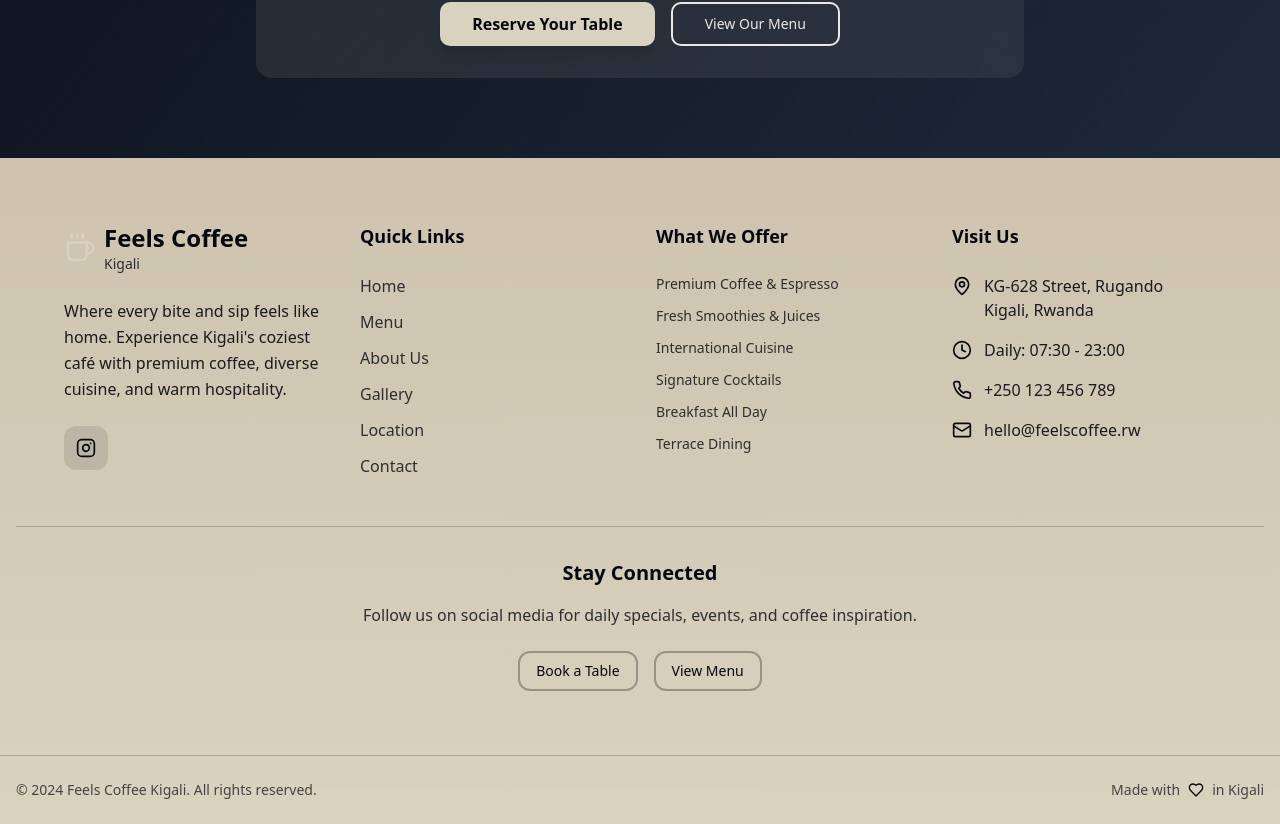
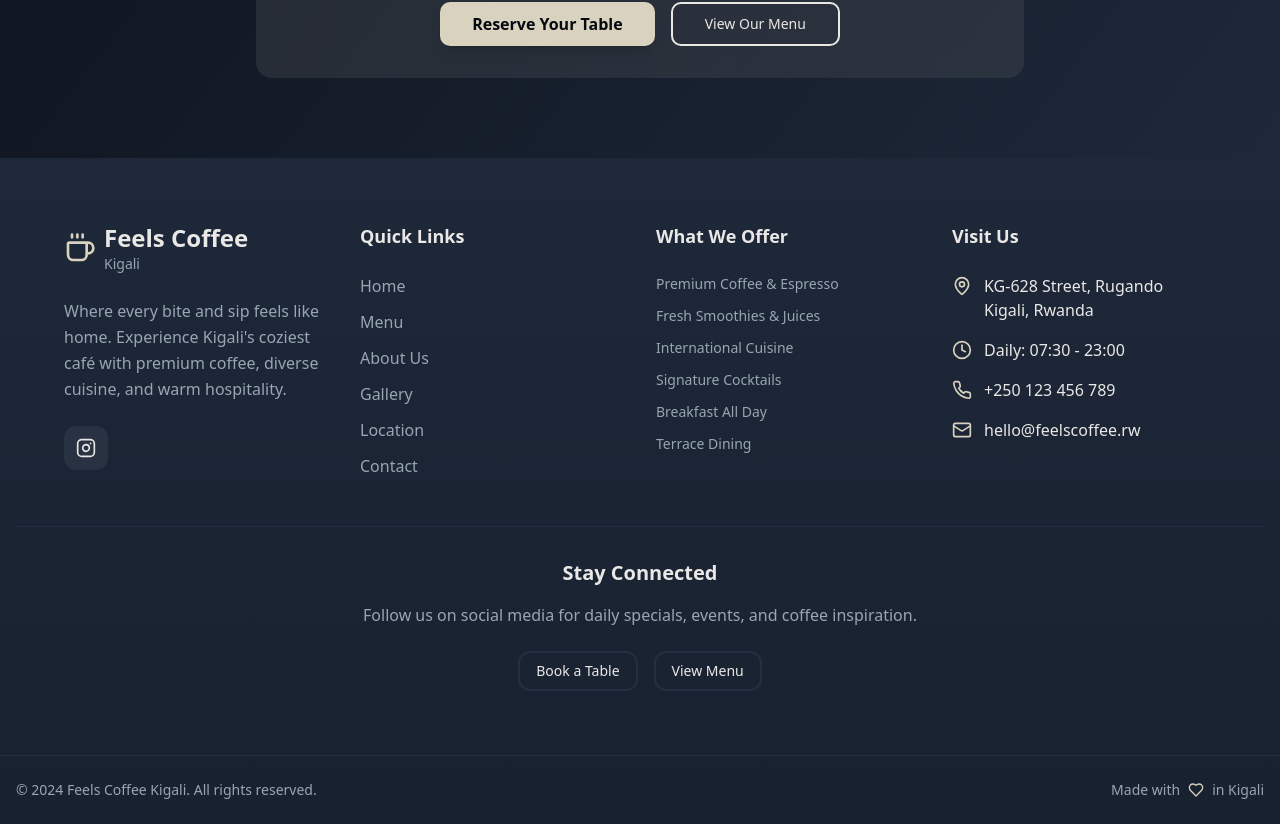
Before and after one commit to uzz-ptl7/Cafe-Template, a React (Vite) app: page / in a window 1280 px wide. Shown: the part 9081-9905 px from the top of the page. Built offline with nearby package versions, Linux system fonts and the light colour scheme.

Commit message:
Fix footer and button hover effects
Update footer background to dark, and add color hover effects to all buttons.

```diff
--- a/src/components/Footer.tsx
+++ b/src/components/Footer.tsx
@@ -25,7 +25,7 @@ const Footer = ({ setActiveSection }: FooterProps) => {
   ];
 
   return (
-    <footer className="bg-gradient-to-b from-coffee/90 to-coffee text-primary-foreground" style={{ backgroundColor: 'hsl(24 60% 25%)' }}>
+    <footer className="bg-gradient-to-b from-secondary to-muted text-foreground">
       {/* Main Footer Content */}
       <div className="container mx-auto px-4 py-16 text-center">
         <div className="grid lg:grid-cols-4 md:grid-cols-2 gap-8 max-w-6xl mx-auto">
@@ -35,10 +35,10 @@ const Footer = ({ setActiveSection }: FooterProps) => {
               <Coffee className="h-8 w-8 text-coffee" />
               <div>
                 <h3 className="text-2xl font-bold">Feels Coffee</h3>
-                <p className="text-sm text-primary-foreground/80">Kigali</p>
+                <p className="text-sm text-muted-foreground">Kigali</p>
               </div>
             </div>
-            <p className="text-primary-foreground/90 mb-6 leading-relaxed">
+            <p className="text-muted-foreground mb-6 leading-relaxed">
               Where every bite and sip feels like home. Experience Kigali's coziest café
               with premium coffee, diverse cuisine, and warm hospitality.
             </p>
@@ -47,7 +47,7 @@ const Footer = ({ setActiveSection }: FooterProps) => {
                 href="https://instagram.com/feels_coffeexstudio"
                 target="_blank"
                 rel="noopener noreferrer"
-                className="bg-primary-foreground/10 hover:bg-primary-foreground/20 p-3 rounded-lg transition-colors"
+                className="bg-muted-foreground/10 hover:bg-coffee/20 p-3 rounded-lg transition-colors"
               >
                 <Instagram className="h-5 w-5" />
               </a>
@@ -62,7 +62,7 @@ const Footer = ({ setActiveSection }: FooterProps) => {
                 <li key={link.id}>
                   <button
                     onClick={() => setActiveSection(link.id)}
-                    className="text-primary-foreground/80 hover:text-primary-foreground transition-colors text-left"
+                    className="text-muted-foreground hover:text-coffee transition-colors text-left"
                   >
                     {link.label}
                   </button>
@@ -76,7 +76,7 @@ const Footer = ({ setActiveSection }: FooterProps) => {
             <h4 className="text-lg font-semibold mb-6">What We Offer</h4>
             <ul className="space-y-3">
               {menuHighlights.map((item, index) => (
-                <li key={index} className="text-primary-foreground/80 text-sm">
+                <li key={index} className="text-muted-foreground text-sm">
                   {item}
                 </li>
               ))}
@@ -88,29 +88,29 @@ const Footer = ({ setActiveSection }: FooterProps) => {
             <h4 className="text-lg font-semibold mb-6">Visit Us</h4>
             <div className="space-y-4">
               <div className="flex items-start gap-3 justify-center lg:justify-start">
-                <MapPin className="h-5 w-5 text-warm-foreground mt-0.5" />
+                <MapPin className="h-5 w-5 text-coffee mt-0.5" />
                 <div>
-                  <p className="text-primary-foreground/90">
+                  <p className="text-foreground">
                     KG-628 Street, Rugando<br />
                     Kigali, Rwanda
                   </p>
                 </div>
               </div>
               <div className="flex items-center gap-3 justify-center lg:justify-start">
-                <Clock className="h-5 w-5 text-warm-foreground" />
-                <p className="text-primary-foreground/90">
+                <Clock className="h-5 w-5 text-coffee" />
+                <p className="text-foreground">
                   Daily: 07:30 - 23:00
                 </p>
               </div>
               <div className="flex items-center gap-3 justify-center lg:justify-start">
-                <Phone className="h-5 w-5 text-warm-foreground" />
-                <p className="text-primary-foreground/90">
+                <Phone className="h-5 w-5 text-coffee" />
+                <p className="text-foreground">
                   +250 123 456 789
                 </p>
               </div>
               <div className="flex items-center gap-3 justify-center lg:justify-start">
-                <Mail className="h-5 w-5 text-warm-foreground" />
-                <p className="text-primary-foreground/90">
+                <Mail className="h-5 w-5 text-coffee" />
+                <p className="text-foreground">
                   hello@feelscoffee.rw
                 </p>
               </div>
@@ -119,23 +119,23 @@ const Footer = ({ setActiveSection }: FooterProps) => {
         </div>
 
         {/* Newsletter Section */}
-        <div className="border-t border-primary-foreground/20 mt-12 pt-8">
+        <div className="border-t border-border mt-12 pt-8">
           <div className="text-center max-w-2xl mx-auto">
             <h4 className="text-xl font-semibold mb-4">Stay Connected</h4>
-            <p className="text-primary-foreground/80 mb-6">
+            <p className="text-muted-foreground mb-6">
               Follow us on social media for daily specials, events, and coffee inspiration.
             </p>
             <div className="flex flex-col sm:flex-row gap-4 justify-center">
               <Button
                 variant="outline"
-                className="border-primary-foreground/30 text-primary-foreground hover:bg-primary-foreground/10"
+                className="border-border text-foreground hover:bg-coffee/20 hover:text-coffee hover:border-coffee"
                 onClick={() => setActiveSection("contact")}
               >
                 Book a Table
               </Button>
               <Button
                 variant="outline"
-                className="border-primary-foreground/30 text-primary-foreground hover:bg-primary-foreground/10"
+                className="border-border text-foreground hover:bg-coffee/20 hover:text-coffee hover:border-coffee"
                 onClick={() => setActiveSection("menu")}
               >
                 View Menu
@@ -146,15 +146,15 @@ const Footer = ({ setActiveSection }: FooterProps) => {
       </div>
 
       {/* Bottom Bar */}
-      <div className="border-t border-primary-foreground/20">
+      <div className="border-t border-border">
         <div className="container mx-auto px-4 py-6">
           <div className="flex flex-col md:flex-row justify-between items-center gap-4">
-            <p className="text-primary-foreground/70 text-sm text-center md:text-left">
+            <p className="text-muted-foreground text-sm text-center md:text-left">
               © 2024 Feels Coffee Kigali. All rights reserved.
             </p>
-            <div className="flex items-center gap-2 text-primary-foreground/70 text-sm">
+            <div className="flex items-center gap-2 text-muted-foreground text-sm">
               <span>Made with</span>
-              <Heart className="h-4 w-4 text-warm-foreground" />
+              <Heart className="h-4 w-4 text-coffee" />
               <span>in Kigali</span>
             </div>
           </div>
--- a/src/components/ui/button.tsx
+++ b/src/components/ui/button.tsx
@@ -9,18 +9,18 @@ const buttonVariants = cva(
   {
     variants: {
       variant: {
-        default: "bg-primary text-primary-foreground hover:bg-primary-hover shadow-md hover:shadow-lg",
+        default: "bg-primary text-primary-foreground hover:bg-coffee hover:text-coffee-foreground shadow-md hover:shadow-lg transition-all duration-300",
         destructive:
-          "bg-destructive text-destructive-foreground hover:bg-destructive/90 shadow-md hover:shadow-lg",
+          "bg-destructive text-destructive-foreground hover:bg-destructive/90 shadow-md hover:shadow-lg transition-all duration-300",
         outline:
-          "border-2 border-primary text-primary bg-transparent hover:bg-primary hover:text-primary-foreground",
+          "border-2 border-primary text-primary bg-transparent hover:bg-coffee hover:text-primary-foreground hover:border-coffee transition-all duration-300",
         secondary:
-          "bg-secondary text-secondary-foreground hover:bg-secondary/80 shadow-sm hover:shadow-md",
-        ghost: "hover:bg-accent-light hover:text-accent",
-        link: "text-primary underline-offset-4 hover:underline",
-        hero: "bg-coffee text-primary-foreground hover:bg-coffee/90 shadow-lg hover:shadow-xl text-base font-semibold",
-        warm: "bg-warm text-warm-foreground hover:bg-warm/80 shadow-md hover:shadow-lg",
-        coffee: "bg-coffee text-primary-foreground hover:bg-coffee/90 border border-coffee-light",
+          "bg-secondary text-secondary-foreground hover:bg-coffee hover:text-primary-foreground shadow-sm hover:shadow-md transition-all duration-300",
+        ghost: "hover:bg-coffee/10 hover:text-coffee transition-all duration-300",
+        link: "text-primary underline-offset-4 hover:underline hover:text-coffee transition-all duration-300",
+        hero: "bg-coffee text-primary-foreground hover:bg-coffee/90 hover:shadow-coffee shadow-lg hover:shadow-xl text-base font-semibold transition-all duration-300",
+        warm: "bg-warm text-warm-foreground hover:bg-coffee hover:text-primary-foreground shadow-md hover:shadow-lg transition-all duration-300",
+        coffee: "bg-coffee text-primary-foreground hover:bg-coffee/90 border border-coffee-light hover:shadow-coffee transition-all duration-300",
       },
       size: {
         default: "h-10 px-4 py-2",
```
